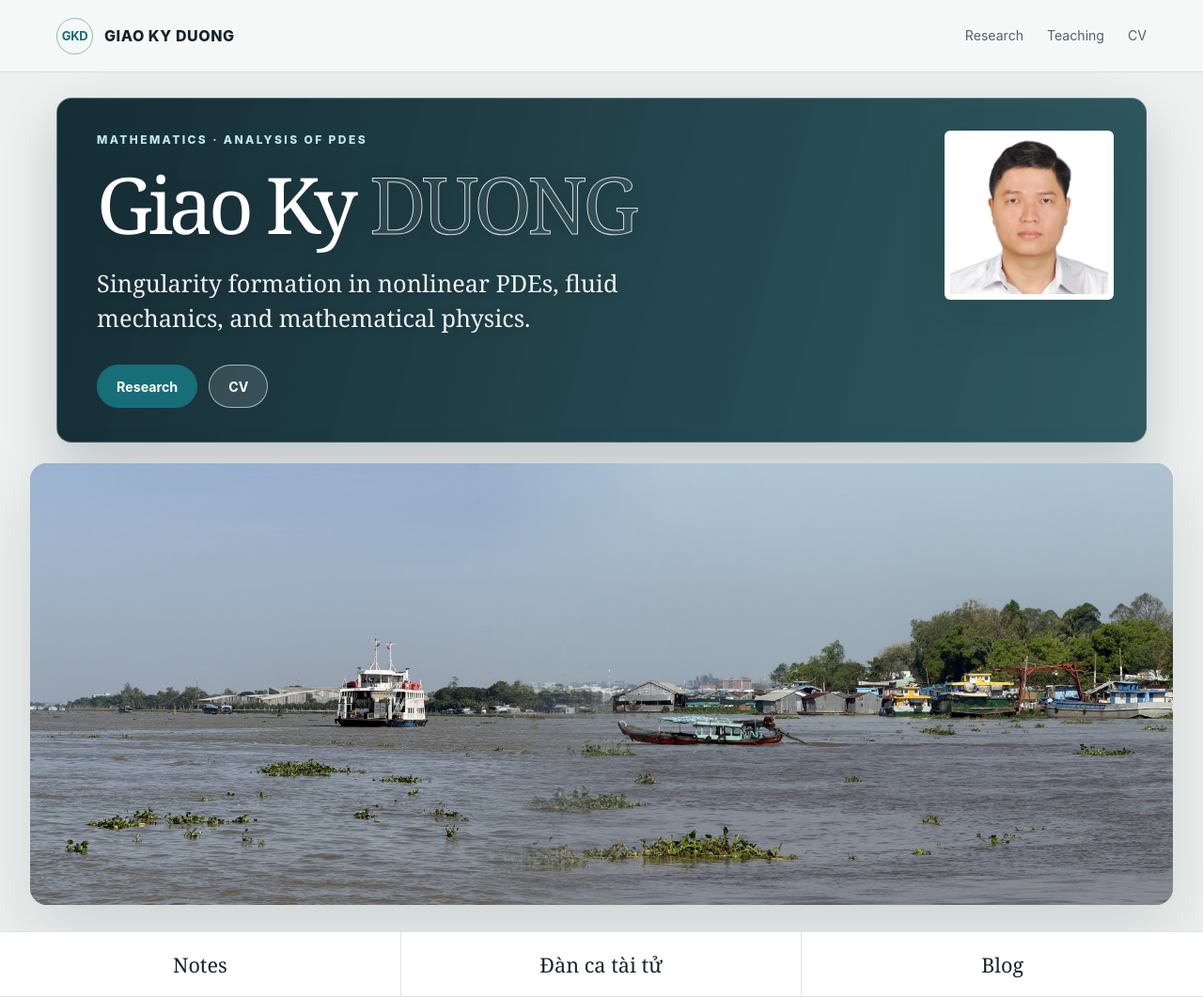
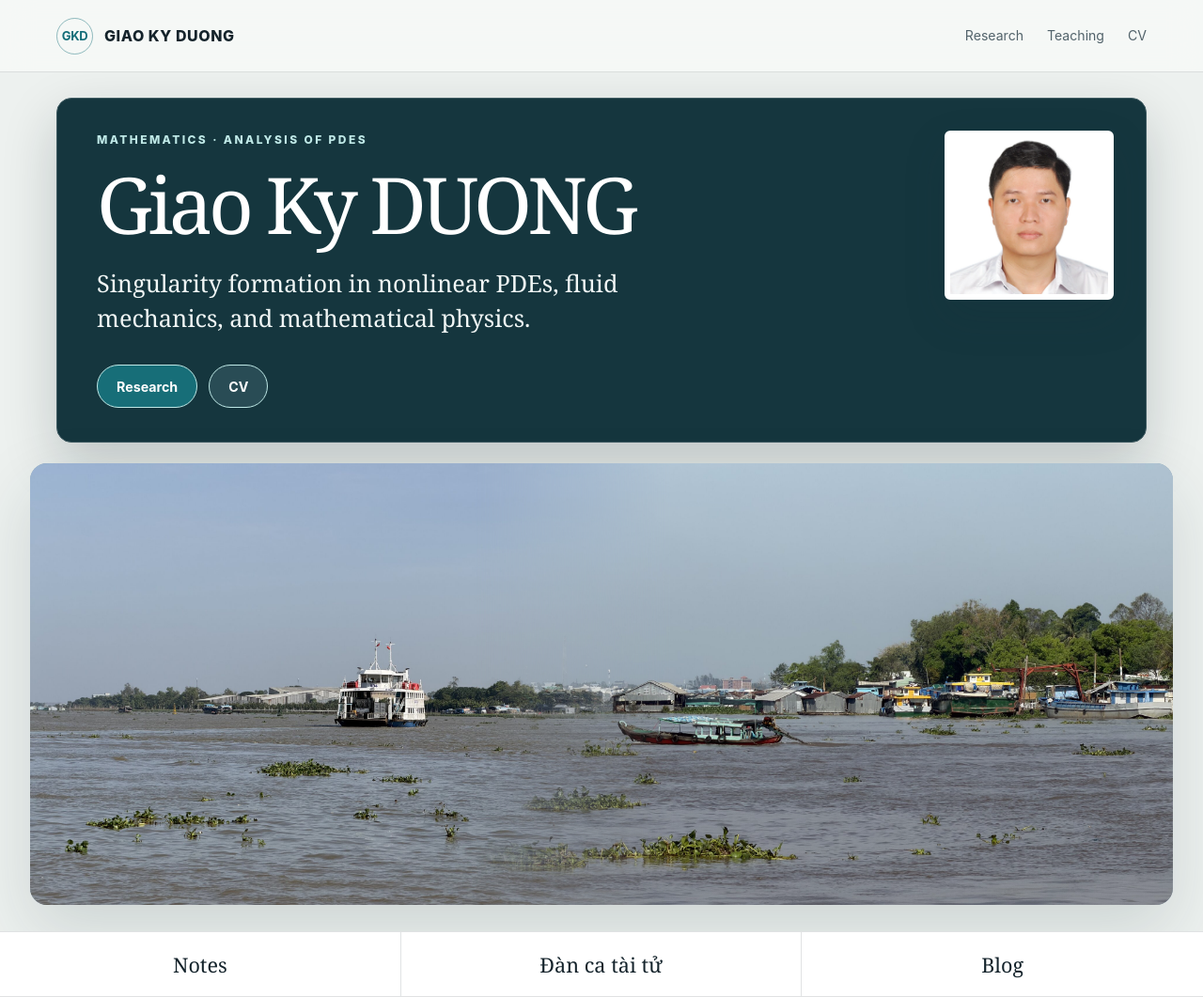
Before and after one commit to duonggiaoky/duonggiaoky.github.io, a Jekyll site: the page built from index.md, in a window 1280 px wide and 1061 px high. Shown: the whole window at 94% size. Built offline with Jekyll 4.4.1, drawn with Linux system fonts in a browser that asks for light colours.

Commit message:
Improve homepage hero contrast with an opaque background and solid text

```diff
--- a/assets/site.css
+++ b/assets/site.css
@@ -40,34 +40,36 @@ footer{padding:30px 0 40px;color:var(--muted);font-size:.82rem}footer .shell{dis
 .selected-c .quick-links{margin-top:0}
 @media(max-width:760px){.selected-c .concept-hero{min-height:820px}.selected-c .panorama{height:720px;margin:14px 12px 0}.selected-c .concept-layout{inset:105px 12px auto}.selected-c .concept-copy{width:100%;padding:28px;border-radius:14px}.selected-c .identity-row{grid-template-columns:1fr 112px;gap:16px}.selected-c .concept-portrait{width:108px;height:108px;border-width:4px}.selected-c .concept-copy h1{font-size:clamp(3rem,15vw,4.5rem)}.selected-c .role{font-size:1.02rem}.selected-c .hero-actions{margin-top:24px}}
 
-/* Transparent glass panel: keeps the Mekong landscape visible */
+/* Opaque hero panel keeps text readable without blur or transparency. */
 .selected-c .concept-copy{
-  background:linear-gradient(105deg,rgba(8,32,41,.58),rgba(8,32,41,.38));
-  border:1px solid rgba(255,255,255,.24);
+  background:#15363e;
+  border:1px solid #3d5960;
   border-left:0;
   box-shadow:0 22px 58px rgba(8,28,35,.2);
-  backdrop-filter:blur(4px) saturate(115%);
-  -webkit-backdrop-filter:blur(4px) saturate(115%);
+  backdrop-filter:none;
+  -webkit-backdrop-filter:none;
 }
 .selected-c .concept-copy .eyebrow{color:#bfe9e7}
-.selected-c .concept-copy h1{color:#fff;text-shadow:0 2px 18px rgba(0,0,0,.18)}
-.selected-c .concept-copy .outline{-webkit-text-stroke-color:rgba(255,255,255,.82);color:rgba(255,255,255,.08)}
-.selected-c .concept-copy .role{color:rgba(255,255,255,.94);text-shadow:0 1px 12px rgba(0,0,0,.22)}
-.selected-c .button.secondary{color:#fff;border-color:rgba(255,255,255,.58);background:rgba(255,255,255,.12)}
-.selected-c .button.secondary:hover{background:rgba(255,255,255,.22)}
-@media(max-width:760px){.selected-c .panorama{background-size:100% 55%;background-position:center top}.selected-c .panorama:after{inset:52% 0 0;background-position:center 48%;border-left:0;border-top:1px solid rgba(255,255,255,.45)}.selected-c .concept-copy{background:linear-gradient(115deg,rgba(8,32,41,.66),rgba(8,32,41,.44));border-left:1px solid rgba(255,255,255,.24)}}
+.selected-c .concept-copy h1{color:#fff;text-shadow:none}
+.selected-c .concept-copy .outline{-webkit-text-stroke:0;color:#fff}
+.selected-c .concept-copy .role{color:#f1f7f6;text-shadow:none}
+.selected-c .button.primary{border-color:#bfe9e7}
+.selected-c .button.secondary{color:#fff;border-color:#bfe9e7;background:#294c55}
+.selected-c .button.secondary:hover{background:#355d67}
+.selected-c .concept-copy .button:focus-visible{outline-color:#bfe9e7}
+@media(max-width:760px){.selected-c .panorama{background-size:100% 55%;background-position:center top}.selected-c .panorama:after{inset:52% 0 0;background-position:center 48%;border-left:0;border-top:1px solid rgba(255,255,255,.45)}}
 
 /* Final C composition: information first, unobstructed river gallery below */
 .selected-c .concept-hero{min-height:auto;display:flex;flex-direction:column;padding:76px 0 28px}
 .selected-c .concept-layout{position:relative;inset:auto;order:1;width:min(1160px,calc(100% - 64px));margin:28px auto 0}
-.selected-c .concept-copy{width:100%;border-left:1px solid rgba(255,255,255,.24);border-radius:16px;background:linear-gradient(105deg,rgba(8,32,41,.94),rgba(16,64,73,.86))}
+.selected-c .concept-copy{width:100%;border-left:1px solid #3d5960;border-radius:16px}
 .selected-c .panorama{order:2;width:auto;height:470px;margin:22px 32px 0}
 .selected-c .quick-links{grid-template-columns:repeat(3,minmax(0,1fr))}
 
 @media(max-width:760px){
   .selected-c .concept-hero{min-height:auto;padding:66px 0 18px}
   .selected-c .concept-layout{width:calc(100% - 24px);margin-top:14px}
-  .selected-c .concept-copy{padding:24px 20px;border-radius:14px;background:linear-gradient(115deg,rgba(8,32,41,.96),rgba(16,64,73,.9))}
+  .selected-c .concept-copy{padding:24px 20px;border-radius:14px}
   .selected-c .identity-row{grid-template-columns:minmax(0,1fr) 98px;gap:13px}
   .selected-c .concept-portrait{width:94px;height:94px}
   .selected-c .concept-copy h1{font-size:clamp(2.65rem,13vw,4rem)}
```
